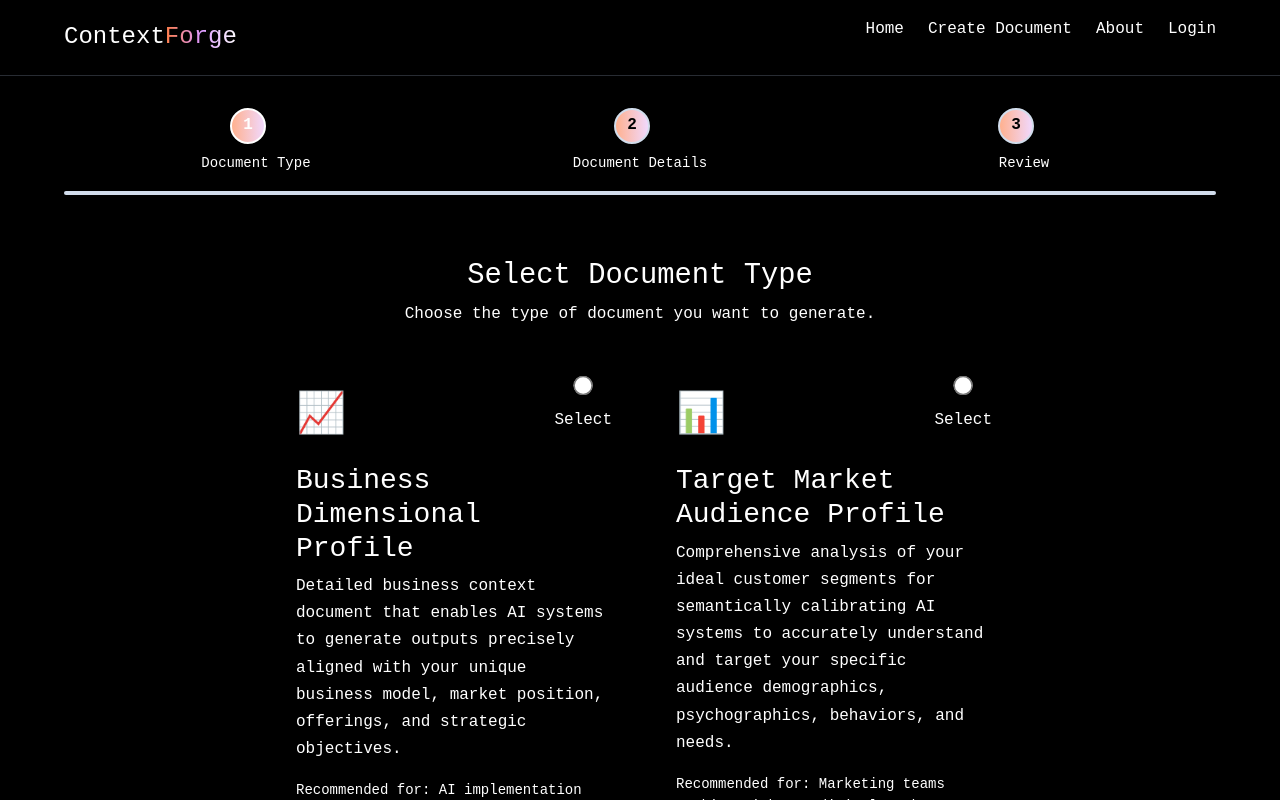
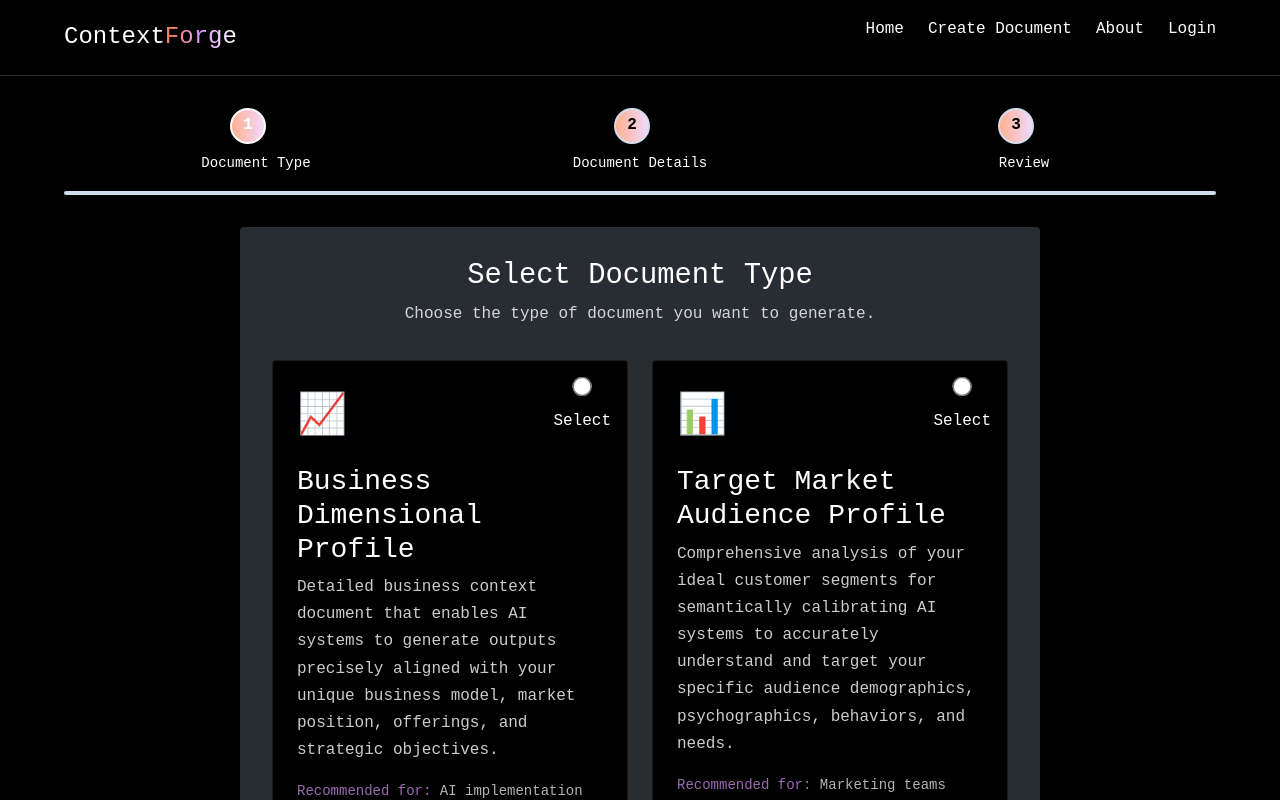
Before and after one commit to ConnorBritain/contextforge, a React (Create React App) app in the folder context-generator-src/client/: page /create in a window 1280 px wide. Shown: the top 800 px of the page. Built offline with nearby package versions, Linux system fonts and the light colour scheme; no server answers; a web font is replaced by a local one.

Commit message:
Enhance UI with improved button hover states and document selector styling

```diff
--- a/context-generator-src/client/src/components/forms/LoginForm.jsx
+++ b/context-generator-src/client/src/components/forms/LoginForm.jsx
@@ -87,7 +87,8 @@ const LoginForm = ({ onSignupClick }) => {
 
         <button
           type="submit"
-          className="btn btn-primary btn-block"
+          className="primary-button"
+          style={{ width: '100%', marginTop: '1rem' }}
           disabled={isSubmitting || loading}
         >
           {isSubmitting || loading ? <LoadingSpinner size="small" /> : 'Sign In'}
--- a/context-generator-src/client/src/styles/forms.css
+++ b/context-generator-src/client/src/styles/forms.css
@@ -1,6 +1,6 @@
 /* Form Styles */
 .form-container {
-  background-color: var(--card-background);
+  background-color: var(--color-dark-bg);
   border-radius: var(--border-radius);
   box-shadow: var(--shadow-md);
   padding: 2rem;
@@ -16,10 +16,12 @@
 .form-header h2 {
   font-size: 1.8rem;
   margin-bottom: 0.5rem;
+  color: var(--color-white);
 }
 
 .form-header p {
-  color: var(--text-secondary);
+  color: var(--color-white);
+  opacity: 0.8;
 }
 
 .form-section {
@@ -156,17 +158,39 @@
 }
 
 .document-type-card {
-  border: 2px solid var(--border-color);
+  background-color: var(--color-black);
+  border: 1px solid rgba(255, 255, 255, 0.1);
   border-radius: var(--border-radius);
   padding: 1.5rem;
   cursor: pointer;
   transition: all 0.2s;
   position: relative;
+  overflow: hidden;
+}
+
+.document-type-card::before {
+  content: '';
+  position: absolute;
+  top: 0;
+  left: 0;
+  width: 100%;
+  height: 4px;
+  background: linear-gradient(90deg, hsla(18, 100%, 78%, 1) 0%, hsla(280, 90%, 92%, 1) 100%);
+  opacity: 0;
+  transition: opacity 0.3s ease;
+}
+
+.document-type-card:hover::before {
+  opacity: 1;
 }
 
 .document-type-card.selected {
-  border-color: var(--primary-color);
-  background-color: rgba(44, 123, 229, 0.05);
+  border-color: hsla(280, 90%, 92%, 1);
+  background-color: rgba(220, 151, 255, 0.05);
+}
+
+.document-type-card.selected::before {
+  opacity: 1;
 }
 
 .document-type-icon {
@@ -176,21 +200,27 @@
 
 .document-type-card h3 {
   margin-bottom: 0.5rem;
+  color: var(--color-white);
+  font-weight: var(--font-weight-medium);
 }
 
 .document-type-card p {
-  color: var(--text-secondary);
+  color: var(--color-white);
+  opacity: 0.8;
   margin-bottom: 1rem;
+  font-weight: var(--font-weight-light);
 }
 
 .document-type-recommended {
   font-size: 0.875rem;
   margin-top: 1rem;
-  color: var(--text-secondary);
+  color: var(--color-white);
+  opacity: 0.7;
 }
 
 .document-type-recommended span {
-  font-weight: 500;
+  font-weight: var(--font-weight-medium);
+  color: var(--color-purple-accent);
 }
 
 .document-type-select {
--- a/context-generator-src/client/src/styles/global.css
+++ b/context-generator-src/client/src/styles/global.css
@@ -222,8 +222,8 @@ button {
 }
 
 .primary-button:hover, .next-button:hover, .generate-button:hover {
-  background: linear-gradient(90deg, hsla(280, 90%, 92%, 1) 0%, hsla(18, 100%, 78%, 1) 100%);
-  color: var(--color-black);
+  background: var(--color-orange-accent);
+  color: var(--color-white);
 }
 
 .secondary-button, .back-button {
@@ -238,9 +238,9 @@ button {
 }
 
 .secondary-button:hover, .back-button:hover {
-  background: linear-gradient(90deg, hsla(280, 90%, 92%, 1) 0%, hsla(189, 75%, 75%, 1) 100%);
-  color: var(--color-black);
-  border-color: transparent;
+  background: var(--color-orange-accent);
+  color: var(--color-white);
+  border-color: var(--color-orange-accent);
 }
 
 button:disabled {
@@ -591,6 +591,7 @@ button:disabled {
   border-radius: var(--border-radius);
   box-shadow: var(--shadow-md);
   background-color: var(--color-dark-bg);
+  text-align: center;
 }
 
 .auth-form-container h2 {
@@ -630,7 +631,7 @@ button:disabled {
 .btn-google {
   background-color: var(--color-black);
   color: var(--color-white);
-  border: 1px solid var(--color-dark-bg);
+  border: 1px solid hsla(280, 90%, 92%, 1);
   margin-top: 0.5rem;
   display: flex;
   align-items: center;
@@ -646,8 +647,9 @@ button:disabled {
 }
 
 .btn-google:hover {
-  background-color: rgba(255, 255, 255, 0.05);
-  border-color: var(--color-purple-accent);
+  background-color: var(--color-orange-accent);
+  border-color: var(--color-orange-accent);
+  color: var(--color-white);
 }
 
 .btn-google:disabled {
```
